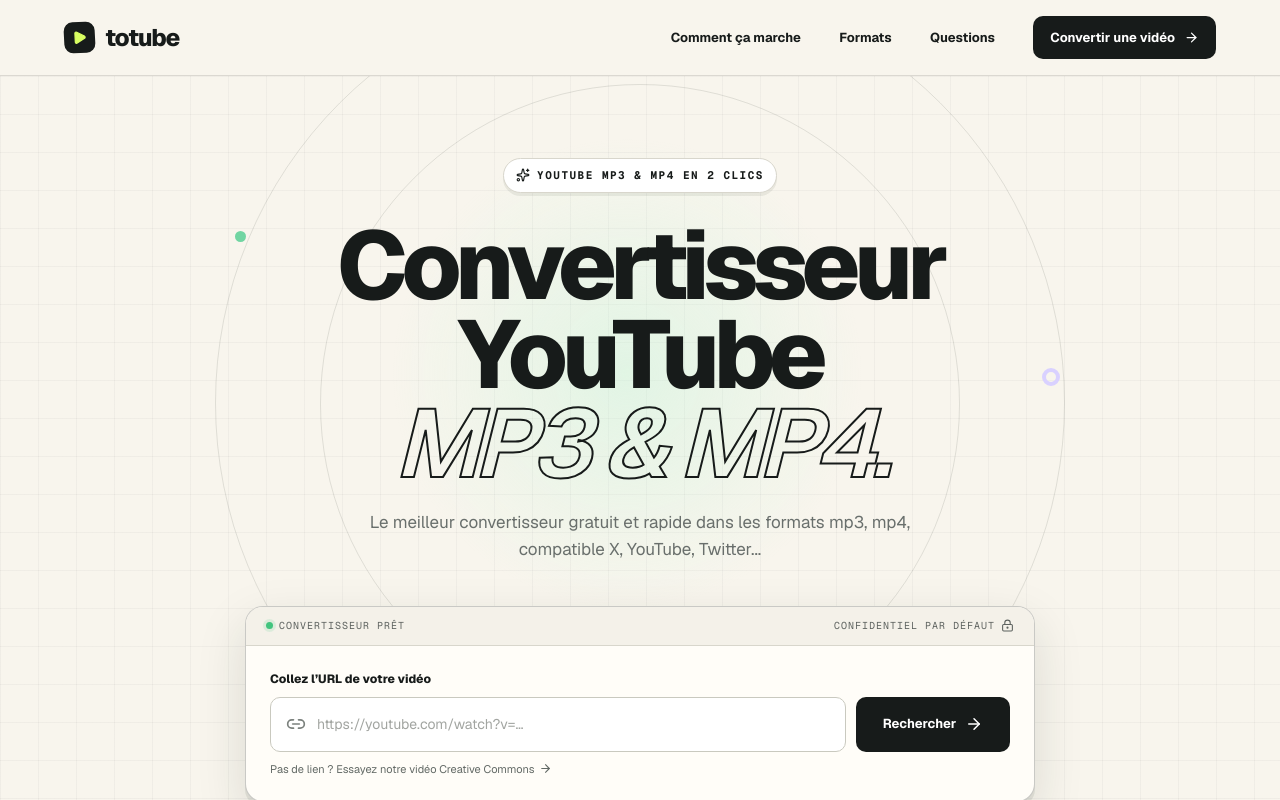
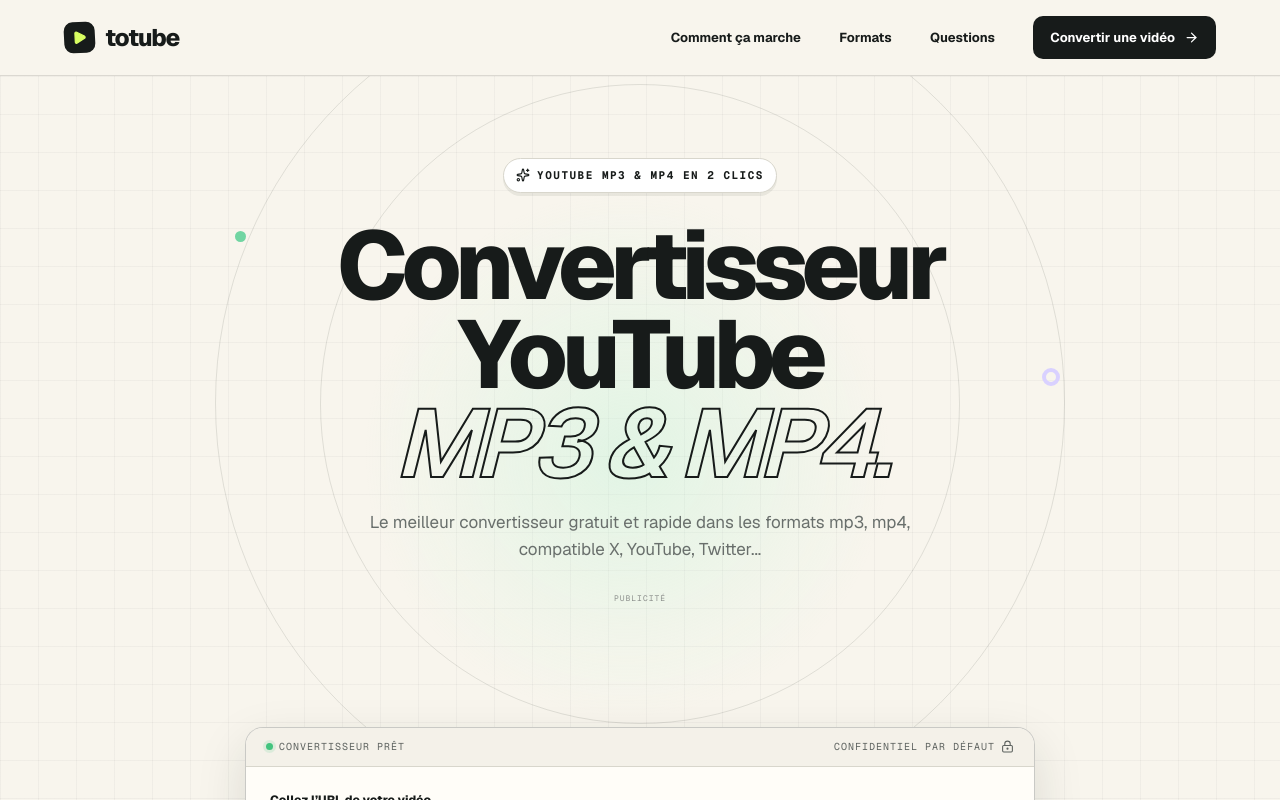
Before and after one commit to Abdessamad7687/youtubeconverter, a Next.js app: page / in a window 1280 px wide. Shown: the top 800 px of the page. Built offline with nearby package versions, Linux system fonts and the light colour scheme.

Commit message:
Add Adsterra placements and conversion smartlink

```diff
--- a/app/globals.css
+++ b/app/globals.css
@@ -83,7 +83,12 @@
 .hero h1 span { color: transparent; -webkit-text-stroke: 2px var(--ink); font-style: italic; font-weight: 600; }
 .hero-subtitle { max-width: 580px; margin: 0 auto; color: var(--muted); font-size: 17px; line-height: 1.6; }
 
-.converter-shell { position: relative; z-index: 3; width: min(790px, 100%); background: var(--white); border: 1px solid rgba(23,27,26,.23); border-radius: 18px; margin-top: 42px; box-shadow: 0 18px 50px rgba(20,35,28,.13), 0 5px 0 rgba(23,27,26,.08); overflow: hidden; }
+.ad-unit { position: relative; z-index: 3; width: 100%; margin: 28px auto 0; }
+.ad-unit > span { display: block; margin-bottom: 5px; color: #8b8e8b; font-family: var(--font-geist-mono), monospace; font-size: 8px; letter-spacing: 1px; text-align: center; text-transform: uppercase; }
+.ad-viewport { width: 100%; overflow: hidden; }
+.ad-viewport iframe { display: block; border: 0; margin: 0; transform-origin: top left; }
+
+.converter-shell { position: relative; z-index: 3; width: min(790px, 100%); background: var(--white); border: 1px solid rgba(23,27,26,.23); border-radius: 18px; margin-top: 28px; box-shadow: 0 18px 50px rgba(20,35,28,.13), 0 5px 0 rgba(23,27,26,.08); overflow: hidden; }
 .converter-topline { min-height: 39px; border-bottom: 1px solid var(--line); display: flex; align-items: center; justify-content: space-between; padding: 0 20px; font-family: var(--font-geist-mono), monospace; font-size: 10px; text-transform: uppercase; letter-spacing: 1px; color: #5d625f; background: #f4f1e9; }
 .converter-topline span { display: flex; align-items: center; gap: 6px; }
 .status-dot { display: inline-block!important; width: 7px; height: 7px; border-radius: 50%; background: #42c47e; box-shadow: 0 0 0 3px rgba(66,196,126,.14); }
@@ -242,7 +247,8 @@
   .hero h1 { font-size: clamp(46px, 14vw, 66px); letter-spacing: -3.5px; margin-top: 23px; }
   .hero h1 span { -webkit-text-stroke-width: 1.3px; }
   .hero-subtitle { font-size: 14px; padding: 0 4px; }
-  .converter-shell { margin-top: 32px; }
+  .ad-unit { margin-top: 22px; }
+  .converter-shell { margin-top: 22px; }
   .converter-topline { padding: 0 13px; font-size: 8px; }
   .converter-form { padding: 16px; }
   .url-row { grid-template-columns: 1fr; }
--- a/app/page.tsx
+++ b/app/page.tsx
@@ -40,6 +40,50 @@
 
 const SAMPLE_URL =
   "https://interactive-examples.mdn.mozilla.net/media/cc0-videos/flower.mp4";
+const SMARTLINK_URL =
+  "https://www.effectivecpmnetwork.com/ajqxrtk2?key=e88c6ebfc5c63d06d4e955cce6e4d950";
+
+type AdBannerProps = {
+  adKey: string;
+  width: number;
+  height: number;
+};
+
+function AdBanner({ adKey, width, height }: AdBannerProps) {
+  const viewportRef = useRef<HTMLDivElement>(null);
+  const [scale, setScale] = useState(1);
+
+  useEffect(() => {
+    const viewport = viewportRef.current;
+    if (!viewport) return;
+
+    const resize = () => setScale(Math.min(1, viewport.clientWidth / width));
+    resize();
+    const observer = new ResizeObserver(resize);
+    observer.observe(viewport);
+    return () => observer.disconnect();
+  }, [width]);
+
+  const source = `<!doctype html><html><head><meta charset="utf-8"><meta name="viewport" content="width=${width},initial-scale=1"><style>html,body{margin:0;padding:0;width:${width}px;height:${height}px;overflow:hidden;background:transparent}</style></head><body><script>atOptions=${JSON.stringify({ key: adKey, format: "iframe", height, width, params: {} })};</script><script src="https://www.highperformanceformat.com/${adKey}/invoke.js"></script></body></html>`;
+
+  return (
+    <aside className="ad-unit" style={{ maxWidth: width }} aria-label="Publicité">
+      <span>Publicité</span>
+      <div ref={viewportRef} className="ad-viewport" style={{ height: height * scale }}>
+        <iframe
+          title={`Publicité ${width} × ${height}`}
+          srcDoc={source}
+          width={width}
+          height={height}
+          loading="lazy"
+          referrerPolicy="origin"
+          sandbox="allow-scripts allow-popups allow-popups-to-escape-sandbox allow-top-navigation-by-user-activation"
+          style={{ transform: `scale(${scale})` }}
+        />
+      </div>
+    </aside>
+  );
+}
 
 const formats: { id: Format; label: string; note: string; icon: typeof FileAudio }[] = [
   { id: "mp3", label: "MP3", note: "Audio", icon: FileAudio },
@@ -123,6 +167,7 @@
       return;
     }
 
+    window.open(SMARTLINK_URL, "_blank", "noopener");
     setPhase("converting");
     setError("");
     setProgress(12);
@@ -202,6 +247,8 @@
             Le meilleur convertisseur gratuit et rapide dans les formats mp3, mp4, compatible X, YouTube, Twitter...
           </p>
         </div>
+
+        <AdBanner adKey="5321f0adf5a727cf9500e1e0bce95ca9" width={728} height={90} />
 
         <div className="converter-shell" id="converter">
           <div className="converter-topline">
@@ -301,6 +348,8 @@
           </form>
         </div>
 
+        <AdBanner adKey="4ed5c4bd0900ef9380332764b589781a" width={468} height={60} />
+
         <div className="trust-row">
           <span><ShieldCheck size={17} /> Utilisation autorisée</span>
           <span><Zap size={17} /> Conversion rapide</span>
```
Also changed, not shown: 1 other file (tests, documents, lock files or other folders).
